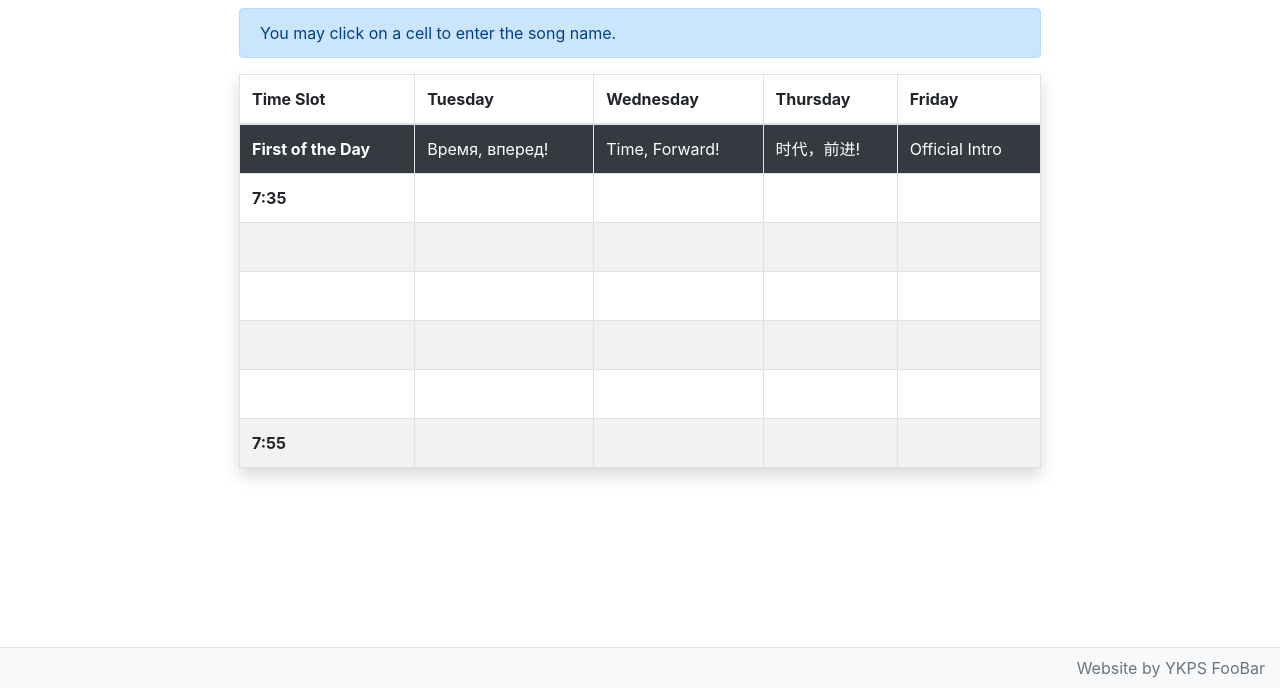
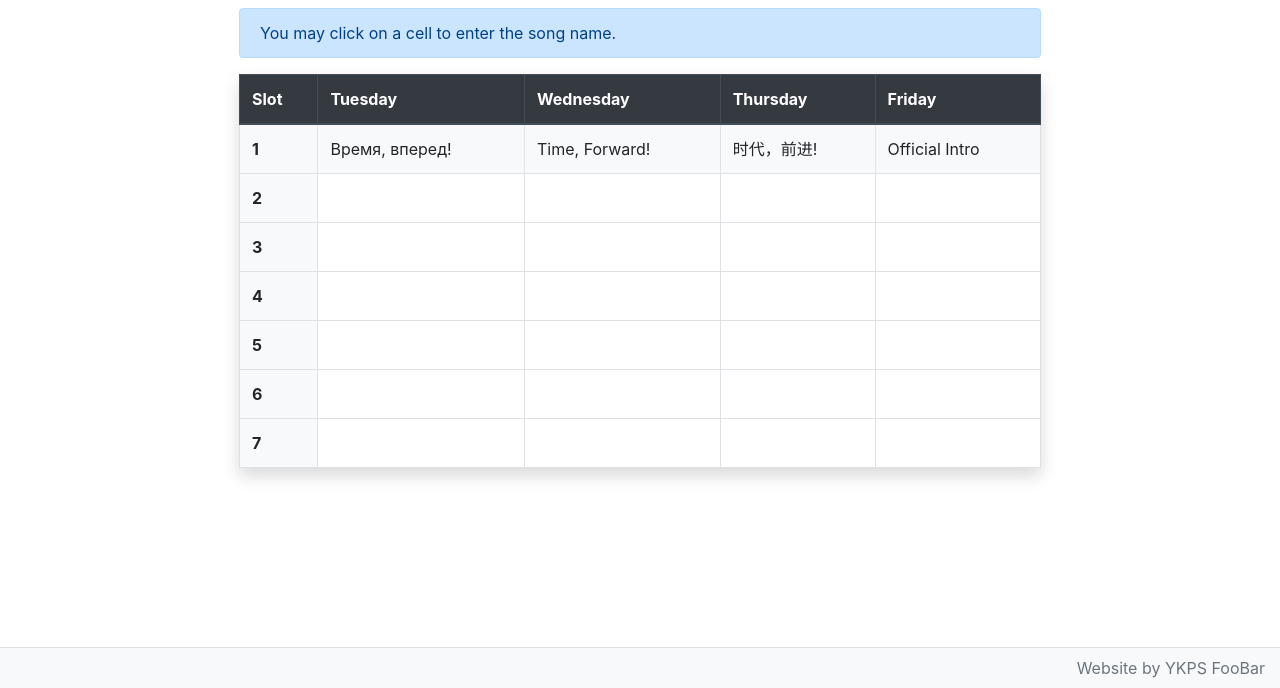
Before and after one commit to YKPS-FooBar/radio-station-website, a Flask app: template radio/templates/add.html in a window 1280 px wide. Shown: the part 112-800 px from the top of the page. Run offline with Flask 2, Linux system fonts and the light colour scheme; the template is opened without the code that fills it, so the values that code supplies are empty; some libraries are stand-ins or nearby versions.

Commit message:
New tabl

```diff
--- a/radio/templates/add.html
+++ b/radio/templates/add.html
@@ -1,6 +1,15 @@
 {% extends "base.html" %}
 
 {% block title %}Add a song | {{ super() }}{% endblock %}
+
+{% block head %}
+  {{ super() }}
+  <style>
+      table#timetable > tbody > tr > :not(:empty) {
+          background-color: #f8f9fa;
+      }
+  </style>
+{% endblock %}
 
 {% block content %}
   <div class="row pb-5 px-3">
@@ -9,18 +18,18 @@
 
     <div class="col-lg-8 col-10">
       <div class="alert alert-primary">You may click on a cell to enter the song name.</div>
-      <table class="table table-bordered table-striped shadow">
-        <thead>
-          <tr><th scope="col">Time Slot</th><th scope="col">Tuesday</th><th scope="col">Wednesday</th><th scope="col">Thursday</th><th scope="col">Friday</th></tr>
+      <table id="timetable" class="table table-bordered shadow">
+        <thead class="thead-dark">
+          <tr><th scope="col">Slot</th><th scope="col">Tuesday</th><th scope="col">Wednesday</th><th scope="col">Thursday</th><th scope="col">Friday</th></tr>
         </thead>
         <tbody>
-          <tr class="bg-dark text-white"><th scope="row">First of the Day</th><td>Время, вперед!</td><td>Time, Forward!</td><td>时代，前进!</td><td>Official Intro</td></tr>
-          <tr><th scope="row">7:35</th><td></td><td></td><td></td><td></td></tr>
-          <tr><th scope="row"><span class="invisible">7:35</span></th><td></td><td></td><td></td><td></td></tr>
-          <tr><th scope="row"><span class="invisible">7:35</span></th><td></td><td></td><td></td><td></td></tr>
-          <tr><th scope="row"><span class="invisible">7:35</span></th><td></td><td></td><td></td><td></td></tr>
-          <tr><th scope="row"><span class="invisible">7:35</span></th><td></td><td></td><td></td><td></td></tr>
-          <tr><th scope="row">7:55</th><td></td><td></td><td></td><td></td></tr>
+          <tr><th scope="row">1</th><td>Время, вперед!</td><td>Time, Forward!</td><td>时代，前进!</td><td>Official Intro</td></tr>
+          <tr><th scope="row">2</th><td></td><td></td><td></td><td></td></tr>
+          <tr><th scope="row">3</th><td></td><td></td><td></td><td></td></tr>
+          <tr><th scope="row">4</th><td></td><td></td><td></td><td></td></tr>
+          <tr><th scope="row">5</th><td></td><td></td><td></td><td></td></tr>
+          <tr><th scope="row">6</th><td></td><td></td><td></td><td></td></tr>
+          <tr><th scope="row">7</th><td></td><td></td><td></td><td></td></tr>
         </tbody>
       </table>
     </div>
```
Also changed, not shown: radio/templates/index.html (+19 -10 lines).
